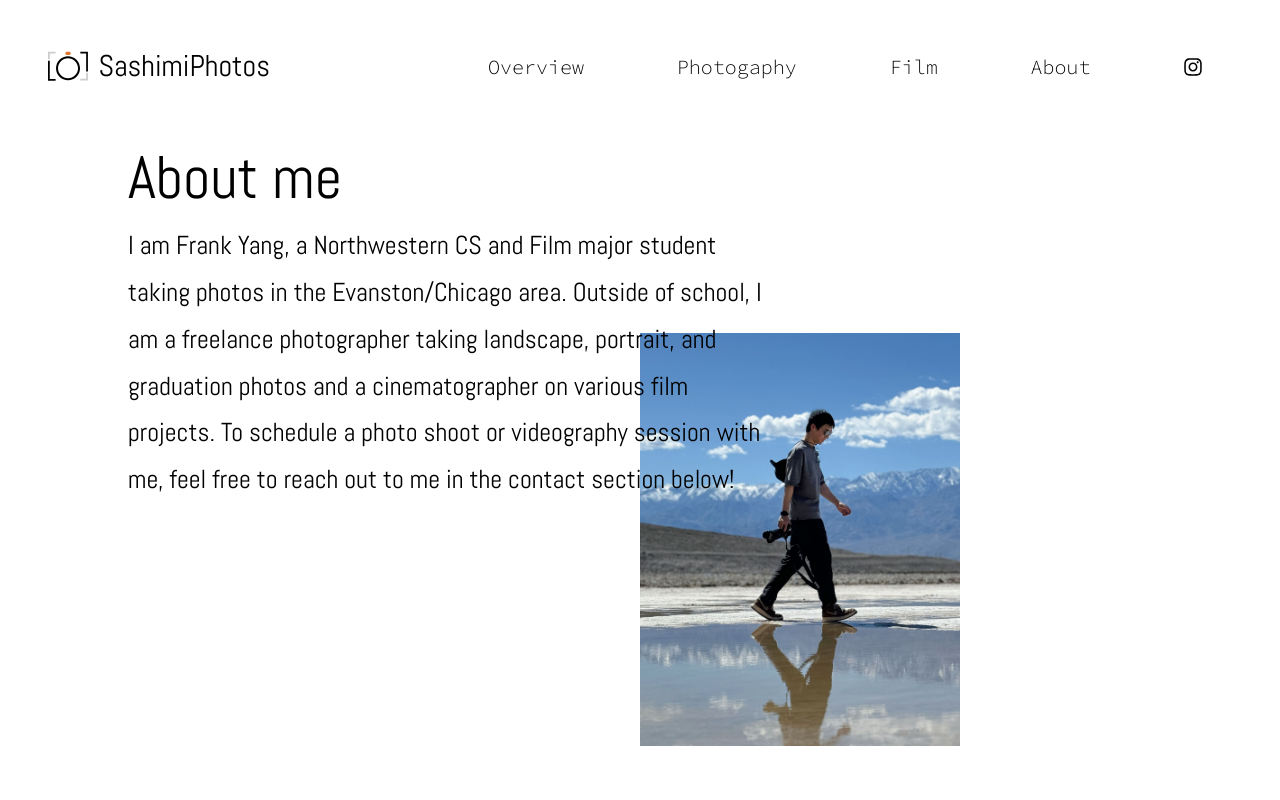
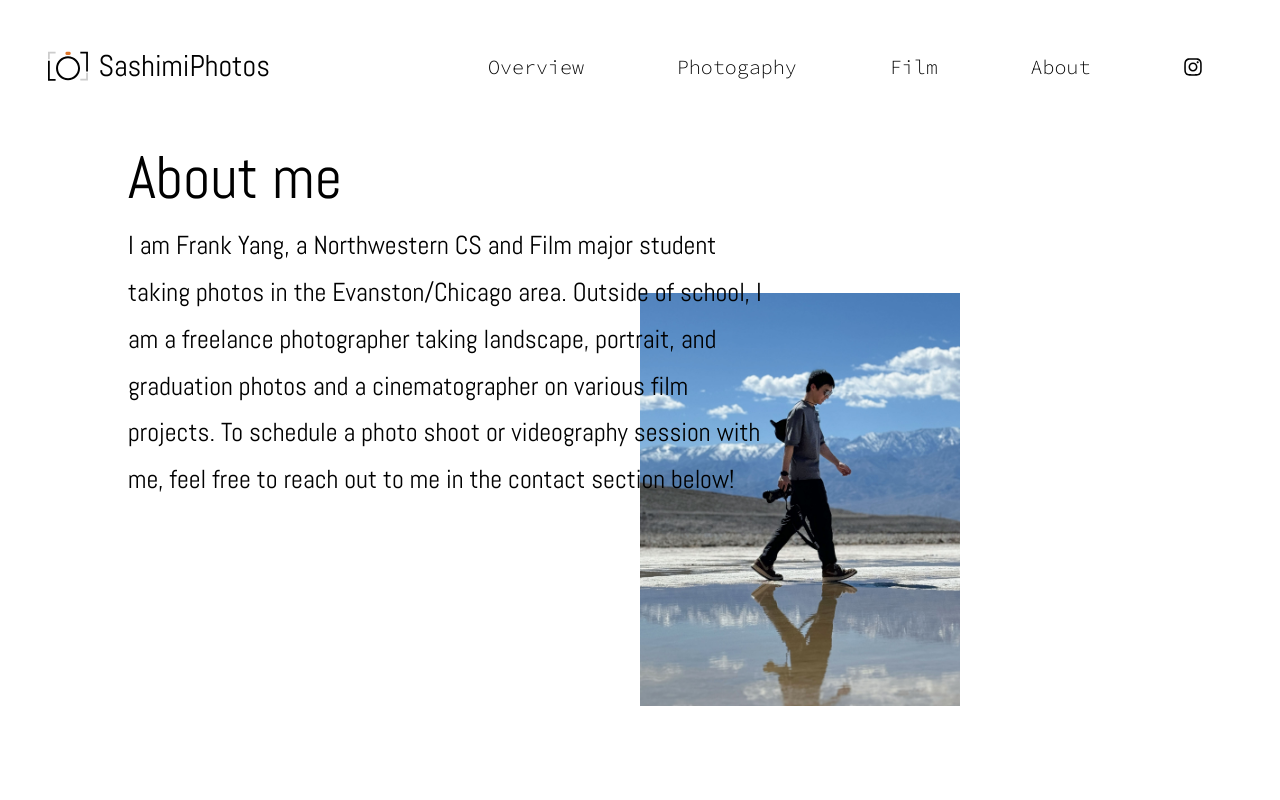
Before and after one commit to yyf20001230/sashimi_photos, a React (Create React App) app: page /about in a window 1280 px wide. Shown: the top 800 px of the page. Built offline with nearby package versions, Linux system fonts and the light colour scheme.

Commit message:
img place sizing

```diff
--- a/src/styles/About.css
+++ b/src/styles/About.css
@@ -32,7 +32,7 @@
 
   .about-me img {
     position: absolute;
-    top: 25%;
+    top: 20%;
     left: 50%;
     width: 25%;
     z-index: -1;
```
